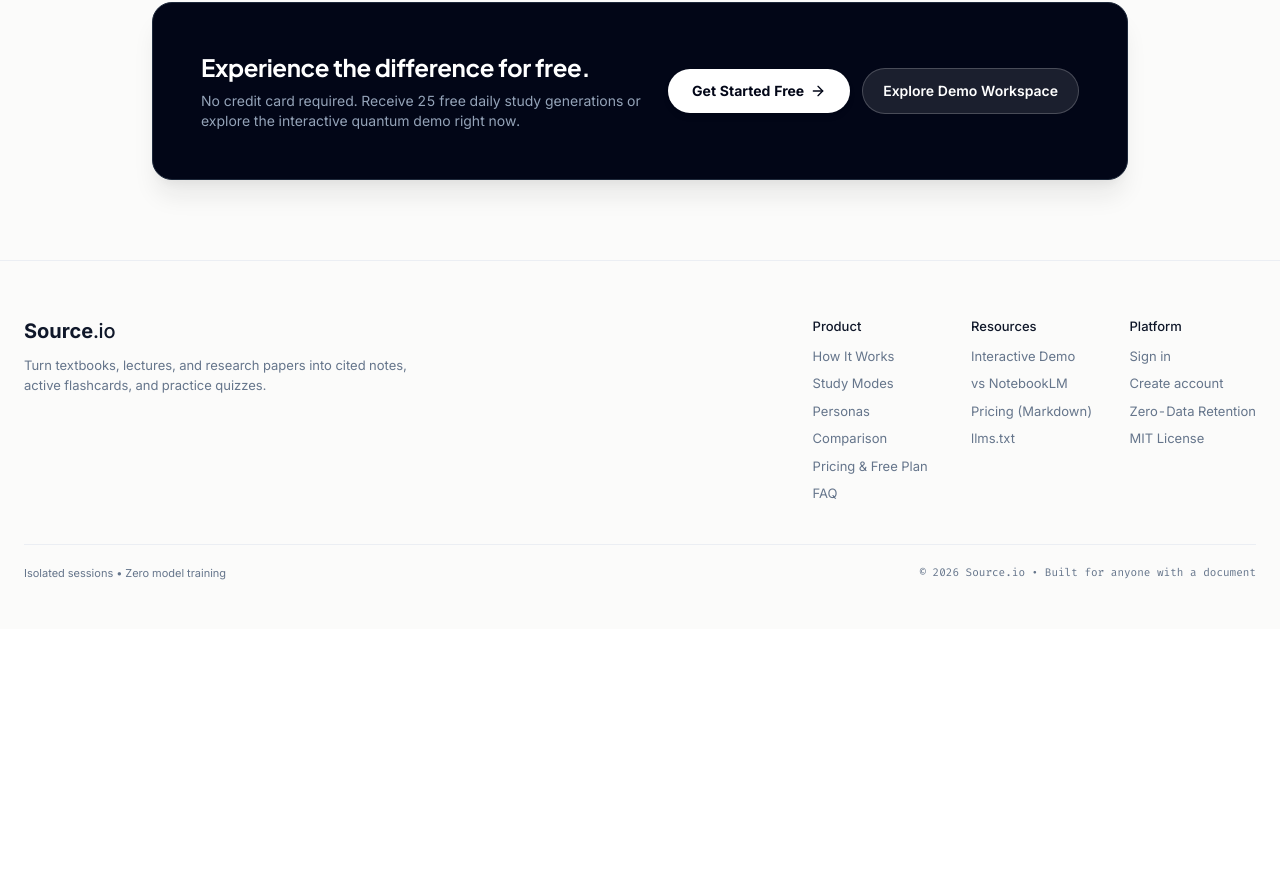
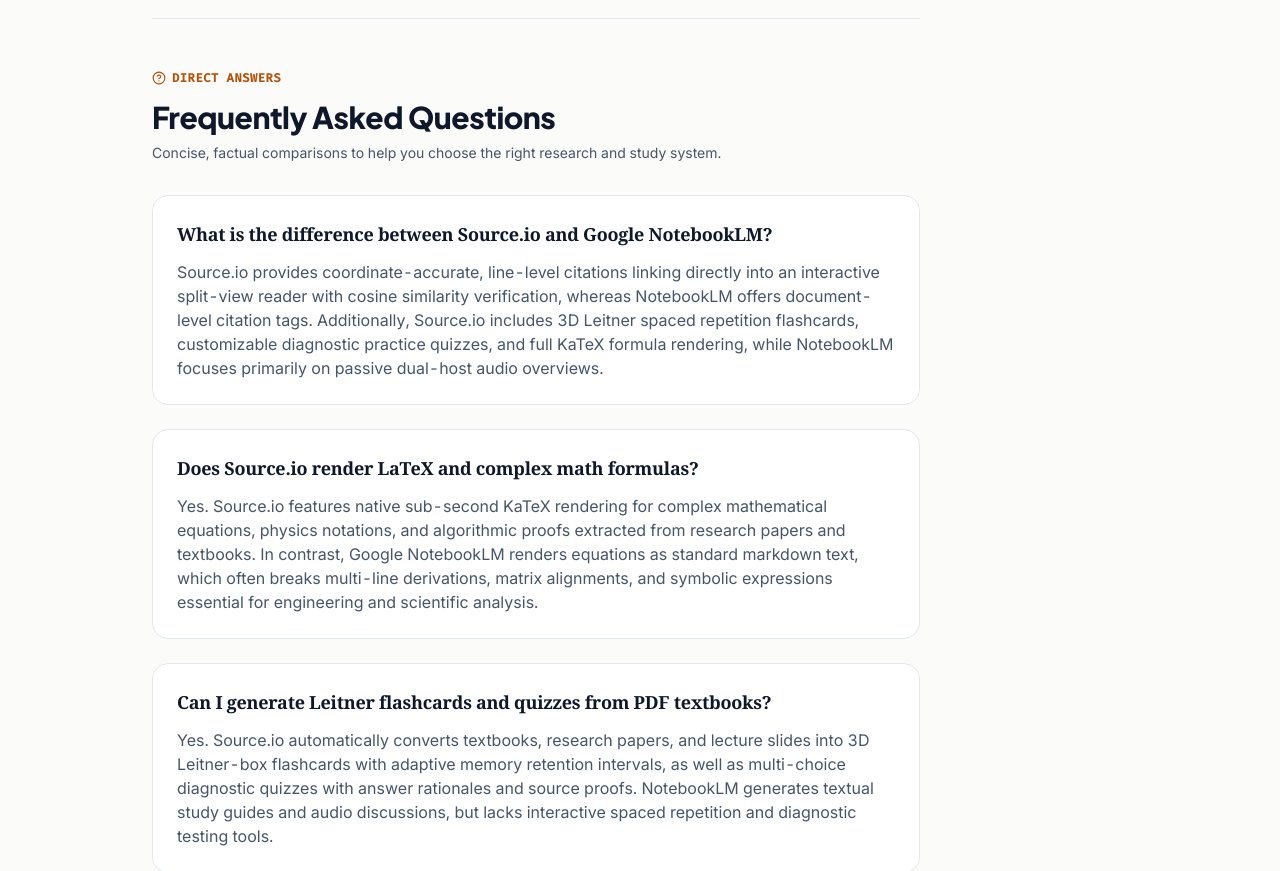
Before and after one commit to Aayankhan07/Source.io, a Next.js app: page /vs-notebooklm in a window 1280 px wide. Shown: the part 1678-2549 px from the top of the page. Before the commit the page ends 2307 px from the top, so only its background shows below. Built offline with nearby package versions, Linux system fonts and the light colour scheme; no server answers.

Commit message:
feat(geo): add AEO conversational Q&A blocks and FAQPage schema to /vs-notebooklm

```diff
--- a/app/vs-notebooklm/page.tsx
+++ b/app/vs-notebooklm/page.tsx
@@ -1,6 +1,6 @@
 import type { Metadata } from "next";
 import Link from "next/link";
-import { Check, X, ArrowRight, ShieldCheck, Zap, Sparkles, BookOpen } from "lucide-react";
+import { Check, X, ArrowRight, ShieldCheck, Zap, Sparkles, BookOpen, HelpCircle } from "lucide-react";
 import { LandingHeader } from "@/components/landing/LandingHeader";
 import { LandingFooter } from "@/components/landing/LandingFooter";
 
@@ -70,6 +70,24 @@ export default function VsNotebookLMPage() {
     },
   ];
 
+  const faqs = [
+    {
+      question: "What is the difference between Source.io and Google NotebookLM?",
+      answer:
+        "Source.io provides coordinate-accurate, line-level citations linking directly into an interactive split-view reader with cosine similarity verification, whereas NotebookLM offers document-level citation tags. Additionally, Source.io includes 3D Leitner spaced repetition flashcards, customizable diagnostic practice quizzes, and full KaTeX formula rendering, while NotebookLM focuses primarily on passive dual-host audio overviews.",
+    },
+    {
+      question: "Does Source.io render LaTeX and complex math formulas?",
+      answer:
+        "Yes. Source.io features native sub-second KaTeX rendering for complex mathematical equations, physics notations, and algorithmic proofs extracted from research papers and textbooks. In contrast, Google NotebookLM renders equations as standard markdown text, which often breaks multi-line derivations, matrix alignments, and symbolic expressions essential for engineering and scientific analysis.",
+    },
+    {
+      question: "Can I generate Leitner flashcards and quizzes from PDF textbooks?",
+      answer:
+        "Yes. Source.io automatically converts textbooks, research papers, and lecture slides into 3D Leitner-box flashcards with adaptive memory retention intervals, as well as multi-choice diagnostic quizzes with answer rationales and source proofs. NotebookLM generates textual study guides and audio discussions, but lacks interactive spaced repetition and diagnostic testing tools.",
+    },
+  ];
+
   const comparisonSchema = {
     "@context": "https://schema.org",
     "@graph": [
@@ -102,6 +120,18 @@ export default function VsNotebookLMPage() {
             "item": "https://sourceio.app/vs-notebooklm"
           }
         ]
+      },
+      {
+        "@type": "FAQPage",
+        "@id": "https://sourceio.app/vs-notebooklm#faq",
+        "mainEntity": faqs.map((faq) => ({
+          "@type": "Question",
+          "name": faq.question,
+          "acceptedAnswer": {
+            "@type": "Answer",
+            "text": faq.answer
+          }
+        }))
       }
     ]
   };
@@ -209,6 +239,38 @@ export default function VsNotebookLMPage() {
           </section>
         </div>
 
+        {/* Conversational Q&A Section (AEO & GEO) */}
+        <section id="faq" className="mt-20 pt-12 border-t border-slate-200 max-w-3xl space-y-8">
+          <div className="space-y-2">
+            <div className="inline-flex items-center gap-1.5 text-xs font-mono font-semibold uppercase tracking-wider text-amber-700">
+              <HelpCircle className="size-3.5" />
+              <span>Direct Answers</span>
+            </div>
+            <h2 className="text-2xl sm:text-3xl font-extrabold font-display text-slate-900">
+              Frequently Asked Questions
+            </h2>
+            <p className="text-sm text-slate-600">
+              Concise, factual comparisons to help you choose the right research and study system.
+            </p>
+          </div>
+
+          <div className="space-y-6">
+            {faqs.map((faq, idx) => (
+              <div
+                key={idx}
+                className="p-6 rounded-2xl bg-white border border-slate-200 shadow-2xs space-y-3 hover:border-slate-300 transition-colors"
+              >
+                <h3 className="text-base sm:text-lg font-bold text-slate-900 leading-snug">
+                  {faq.question}
+                </h3>
+                <p className="text-sm sm:text-base text-slate-600 leading-relaxed">
+                  {faq.answer}
+                </p>
+              </div>
+            ))}
+          </div>
+        </section>
+
         {/* Bottom CTA Box */}
         <div className="mt-16 p-8 sm:p-12 rounded-3xl bg-slate-950 text-white flex flex-col sm:flex-row items-center justify-between gap-6 shadow-xl border border-slate-800">
           <div className="space-y-2 text-center sm:text-left">
```
Also changed, not shown: 1 other file (tests, documents, lock files or other folders).
